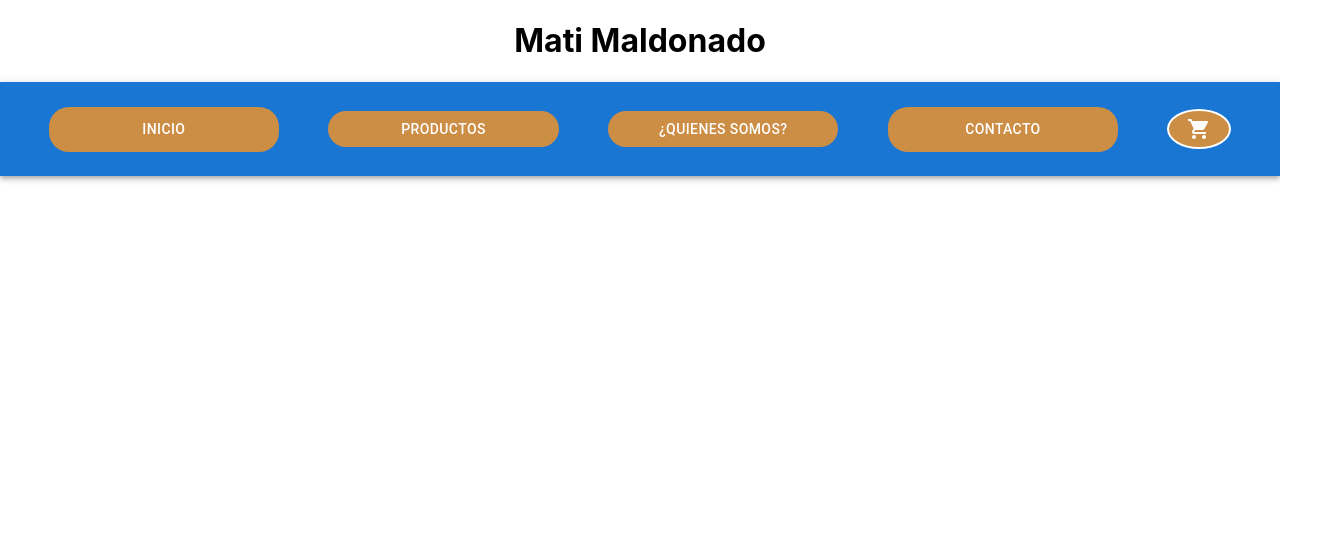
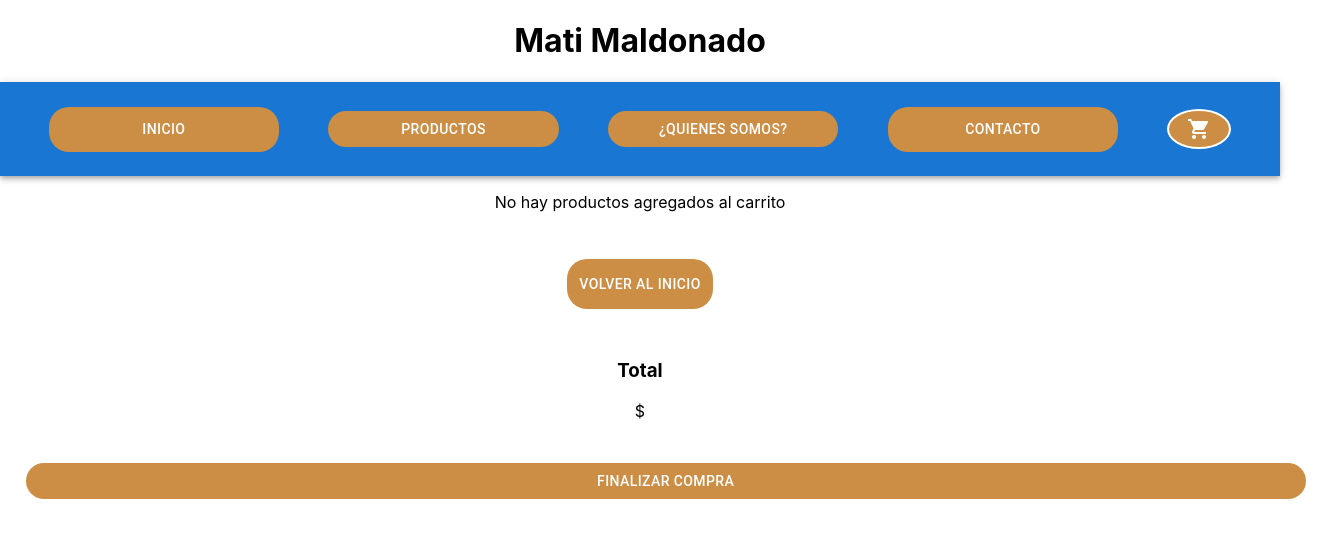
Before and after one commit to matimaldonado/React, a React (Create React App) app in the folder matias-maldonado/: page /Cart in a window 1280 px wide. Shown: the top 538 px of the page, 1331 px wide, since content can reach past the window. Built offline with nearby package versions, Linux system fonts and the light colour scheme.

Commit message:
Carga de página Cart

```diff
--- a/matias-maldonado/src/App.js
+++ b/matias-maldonado/src/App.js
@@ -6,7 +6,7 @@ import Contacto from './Componentes/Pages/Contacto';
 import DetalleProducto from './Componentes/Pages/Detalleproducto';
 import ProductoList from './Componentes/Pages/Productos';
 import { CartProvider } from './Componentes/Context/CartContext';
-
+import Cart from './Componentes/Pages/Cart';
 
 
 function App() {
@@ -23,6 +23,7 @@ function App() {
         <Route exact path='/Products/:category' element ={<ProductoList/>}/>
         <Route exact path= '/Productos/:id' element={<DetalleProducto/>}/>
         <Route exact path= '/Contacto' element={<Contacto/>}/>
+        <Route exact path='/Cart' element={<Cart/>}/>
       </Routes>
 
 
--- a/matias-maldonado/src/Componentes/Card/ItemComprar.js
+++ b/matias-maldonado/src/Componentes/Card/ItemComprar.js
@@ -26,13 +26,13 @@ import CartContext  from "../Context/CartContext"
         }}
 
          if(mostrarBoton === true){
-            addProductToCart(data)
+            addProductToCart({data,Count})
 
             console.log("Cantidad de productos ", Count)
 
            return(
            <>
-            <Button><Link id="botonTerminar" to= "/cart"> Terminar compra </Link></Button>
+            <Button><Link id="botonTerminar" to= "/Cart"> Terminar compra </Link></Button>
             </>
          )}
          else{
--- /dev/null
+++ b/matias-maldonado/src/Componentes/CartFinally/Cart.css
@@ -0,0 +1,29 @@
+#Cart{
+    display: flex;
+    flex-direction: column;
+    margin: auto;
+}
+
+#detalleCart{
+
+    display: flex;
+    flex-direction: row;
+    margin: 2%;
+    align-items: center;
+    border: solid 1px rgb(204, 141, 69);
+    width: 60%;
+
+}
+
+#detalleCart img{
+    width: 20%;
+    margin: auto;
+}
+#butonCart{
+    border-radius: 20px;
+    background-color:rgb(204, 141, 69);
+    margin: 2%;
+    text-decoration: none;
+    color: white;
+    padding: 1%;
+}
--- /dev/null
+++ b/matias-maldonado/src/Componentes/CartFinally/CartFinally.js
@@ -0,0 +1,44 @@
+import CartContext  from "../Context/CartContext"
+import { useContext } from "react"
+import { Button } from "@mui/material"
+import { Link } from "react-router-dom";
+import DeleteIcon from '@mui/icons-material/Delete';
+import "./Cart.css"
+
+const CartFinally = ()=>{
+    const { cartListItems } = useContext(CartContext)
+
+    if(cartListItems.length === 0){
+            return(
+
+                        <>
+                            <div id="Cart">
+                                <p>No hay productos agregados al carrito</p>
+                            <Button><Link id='butonCart' to="/">Volver al Inicio</Link></Button>
+                            </div>
+                        </>
+            )} else{
+
+                return(
+         cartListItems.map((prod)=>{
+         return(
+        <>
+        <div id="Cart">
+         <div key ={prod.id} id="detalleCart">
+            <h3>{prod.title}</h3>
+            <img alt={`${prod.descripcion}`} src={`../${prod.image}`}/>
+            <p>{prod.descripcion}</p>
+            <h2>${prod.price}</h2>
+          <Button>
+              <DeleteIcon />
+          </Button>
+          </div>
+        </div>
+       </>
+
+
+            )}))}
+
+
+}
+export default CartFinally
--- a/matias-maldonado/src/Componentes/Context/CartContext.js
+++ b/matias-maldonado/src/Componentes/Context/CartContext.js
@@ -1,3 +1,4 @@
+import { ProductionQuantityLimits } from "@mui/icons-material";
 import { createContext, useState } from "react";
 
 const CartContext = createContext()
@@ -5,22 +6,24 @@ const CartContext = createContext()
 const CartProvider = ({children}) =>{
 
     const [cartListItems, setCartListItems] = useState ([])
+    const [totalPrice, setTotalPrice] = useState ([])
+
+const addProductToCart = ({data}) => {
 
 
-const addProductToCart = (products) => {
-
-
-    const isInCart =cartListItems.find((cartItem) => { return cartItem.id === products.id})
+    const isInCart =cartListItems.find((cartItem) => { return cartItem.id === data.id})
 
     if (!isInCart){
-        console.log("Se agrego algo" , products)
-        setCartListItems(cartListItems => [...cartListItems, products])
+        console.log("Se agrego algo" , data)
+        setCartListItems(cartListItems => [...cartListItems, data])
+        setTotalPrice(Number(totalPrice + data.price))
 
     }}
 
 const cartInfo = {
     cartListItems,
     addProductToCart,
+    totalPrice
 }
 
 return(
--- a/matias-maldonado/src/Componentes/Detalle prod/Detalleprod.js
+++ b/matias-maldonado/src/Componentes/Detalle prod/Detalleprod.js
@@ -28,20 +28,21 @@
 //     }
 
 
-    const Productos=[
+    const Productos =[
         {
           tipo: "Alfombra Corazon",
-          precio:"$1500",
+          precio: 1500,
           imagen:"Alfombras.PNG",
           categoria:"alfombras",
           descripcion:"Alfombras corazon varios colores",
           stock: 5,
           id:"Pdt1",
 
+
       },
       {
         tipo: "Repasadores",
-        precio:"$300",
+        precio: 300,
         imagen:"Repasadores.PNG",
         categoria:"repasadores",
         descripcion:"Repasadores varios colores y motivos",
@@ -51,7 +52,7 @@
       },
       {
         tipo: "Perfume",
-        precio:"$3500",
+        precio: 3500,
         imagen:"Perfumesvarios.jpg",
         categoria:"perfumes",
         descripcion:"Perfumes Natura Humor",
--- a/matias-maldonado/src/Componentes/Detalle prod/ItemDetail.js
+++ b/matias-maldonado/src/Componentes/Detalle prod/ItemDetail.js
@@ -17,7 +17,7 @@ const ItemDetail = ({prod})=>{
   </div>
   <div id="botonesdetalle">
     <h2>{prod.descripcion}</h2>
-    <h2>{prod.precio}</h2>
+    <h2>${prod.precio}</h2>
     <Contador
      data = {prod}
      cantidad = {prod.stock}/>
--- a/matias-maldonado/src/Componentes/Detalle prod/ItemDetalle.css
+++ b/matias-maldonado/src/Componentes/Detalle prod/ItemDetalle.css
@@ -40,4 +40,5 @@
     margin: auto;
     text-decoration: none;
     border-radius: 10%;
+    padding: 3%;
 }
--- a/matias-maldonado/src/Componentes/Item/Item.js
+++ b/matias-maldonado/src/Componentes/Item/Item.js
@@ -13,7 +13,7 @@ const Item = ({image,title,price,stock,id,descripcion})=>{
                     <div className="card-item">
                         <img alt={`${title}`} id="imagenCard" src={`/${image}`}  />
                         <p className='titulo-card'>{title}</p>
-                        <span>{price}</span>
+                        <span>${price}</span>
                         <Contador data={{image,title,price,stock,id}} cantidad={stock}/>
                         <Button id="botonDetalle" variant={'contained'}> <Link id="botonDetalle" to={'/Productos/' + id} > Ver detalle</Link> </Button >
 
--- a/matias-maldonado/src/Componentes/NavBar/Cartwidget.js
+++ b/matias-maldonado/src/Componentes/NavBar/Cartwidget.js
@@ -4,6 +4,7 @@ import { useContext, useState } from 'react';
 import CartContext from '../Context/CartContext';
 import Menu from '@mui/material/Menu';
 import './NavBar.css'
+import { Link } from 'react-router-dom';
 import DeleteIcon from '@mui/icons-material/Delete';
 
 const MarketBtn = () =>{
@@ -31,7 +32,7 @@ const MarketBtn = () =>{
           'aria-labelledby': 'basic-button',
                 }}
       >
-       <div>
+       <div id="botonCompra">
                     {cartListItems.length === 0 && (
                         <>
                             <p>No hay productos agregados al carrito</p>
@@ -53,6 +54,7 @@ const MarketBtn = () =>{
           </div>
        </>
        )})}
+       <Button><Link id="botonCarrito" to= "/Cart"> Terminar compra </Link></Button>
        </div>
       </Menu>
         </>
--- a/matias-maldonado/src/Componentes/NavBar/NavBar.css
+++ b/matias-maldonado/src/Componentes/NavBar/NavBar.css
@@ -22,13 +22,13 @@
     flex-direction: row;
     margin: 2%;
     border: solid 1px rgb(204, 141, 69);
-    width: 100%;
+    width: 70%;
     height: 100%;
 }
 
 #detalleCompra img{
-    width: 30%;
-    height: 30%;
+    width: 15%;
+    margin: auto;
 }
 #Itemdetalle img{
     width: 80%;
@@ -46,3 +46,18 @@
     text-decoration: none;
     color: black;
 }
+
+#botonCarrito{
+    background-color: rgb(40, 132, 218);
+    color: white;
+    align-items: center;
+    text-decoration: none;
+    border-radius: 10%;
+    padding: 3%;
+}
+
+#botonCompra{
+    display: flex;
+    flex-direction: column;
+    align-items: center;
+}
--- /dev/null
+++ b/matias-maldonado/src/Componentes/Pages/Cart.js
@@ -0,0 +1,28 @@
+import CartFinally from "../CartFinally/CartFinally"
+import { Button } from "@mui/material"
+import CartContext  from "../Context/CartContext"
+import { useContext } from "react"
+
+
+const Cart = ()=>{
+    const { totalPrice } = useContext(CartContext)
+
+    return(
+        console.log(totalPrice),
+        <>
+        <CartFinally/>
+
+        <footer>
+        <div>
+            <h3>Total</h3>
+            <p>${totalPrice} </p>
+
+        </div>
+        <div>
+        <Button id="buton">Finalizar Compra</Button>
+        </div>
+        </footer>
+        </>
+    )}
+
+export default Cart
```
